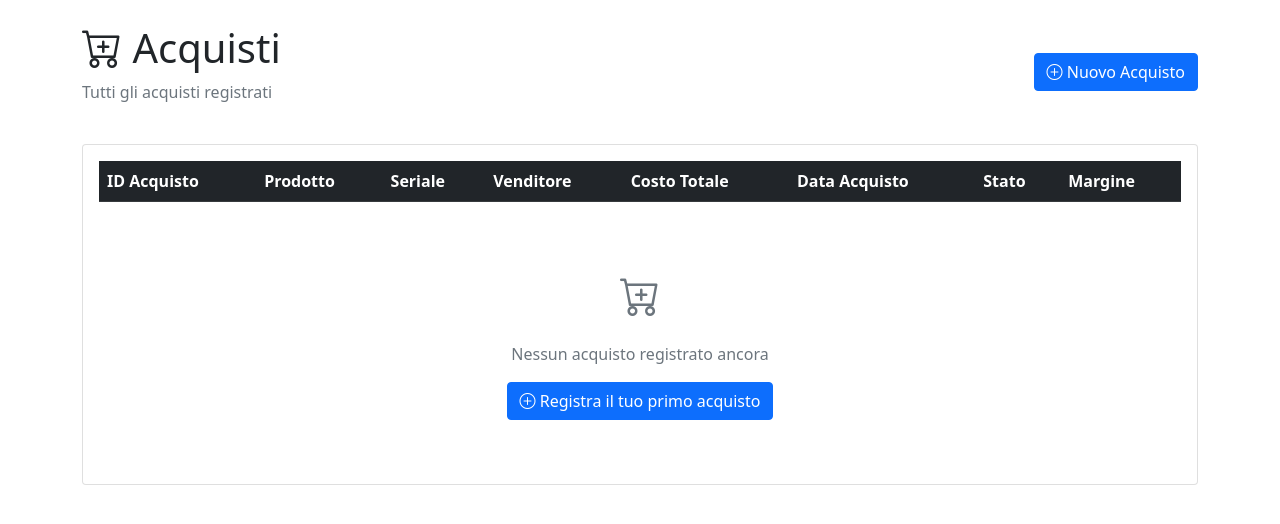
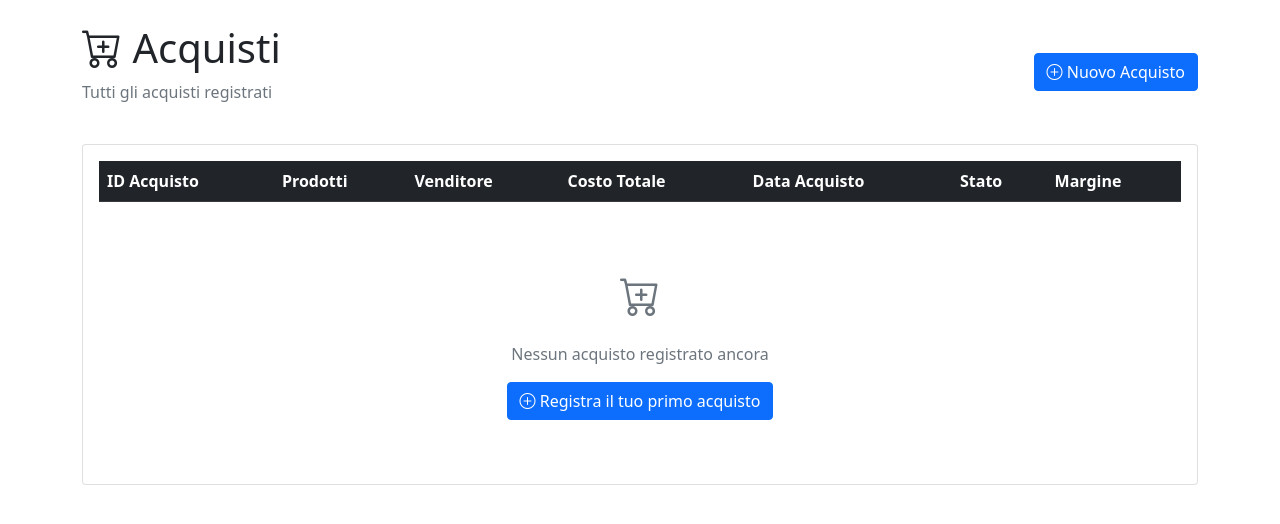
Before and after one commit to matteoarelli/gestionale-materiali, a FastAPI app: page /acquisti in a window 1280 px wide. Shown: the part 56-580 px from the top of the page. Run offline with FastAPI, Linux system fonts and the light colour scheme; lists and menus that the app fills with data are empty; some libraries are stand-ins or nearby versions.

Commit message:
Fix: Template acquisti aggiornato per multiprodotti

```diff
--- a/app/main.py
+++ b/app/main.py
@@ -95,19 +95,20 @@ async def nuovo_acquisto_form(request: Request):
     })
 
 @app.post("/acquisti/nuovo")
-async def crea_acquisto(
-    request: Request,
-    id_acquisto_univoco: str = Form(...),
-    dove_acquistato: str = Form(...),
-    venditore: str = Form(...),
-    costo_acquisto: float = Form(...),
-    costi_accessori: float = Form(0.0),
-    data_pagamento: Optional[str] = Form(None),
-    data_consegna: Optional[str] = Form(None),
-    note: Optional[str] = Form(None),
-    db: Session = Depends(get_db)
-):
+async def crea_acquisto(request: Request, db: Session = Depends(get_db)):
     """Crea nuovo acquisto con multiprodotti"""
+
+    form_data = await request.form()
+
+    # Dati generali acquisto
+    id_acquisto_univoco = form_data.get("id_acquisto_univoco", "").strip()
+    dove_acquistato = form_data.get("dove_acquistato", "").strip()
+    venditore = form_data.get("venditore", "").strip()
+    costo_acquisto = float(form_data.get("costo_acquisto", 0))
+    costi_accessori = float(form_data.get("costi_accessori", 0))
+    data_pagamento = form_data.get("data_pagamento", "").strip()
+    data_consegna = form_data.get("data_consegna", "").strip()
+    note = form_data.get("note", "").strip()
 
     # Verifica duplicati
     if db.query(Acquisto).filter(Acquisto.id_acquisto_univoco == id_acquisto_univoco).first():
@@ -118,9 +119,16 @@ async def crea_acquisto(
     data_cons = None
 
     if data_pagamento:
-        data_pag = datetime.strptime(data_pagamento, "%Y-%m-%d").date()
+        try:
+            data_pag = datetime.strptime(data_pagamento, "%Y-%m-%d").date()
+        except:
+            pass
+
     if data_consegna:
-        data_cons = datetime.strptime(data_consegna, "%Y-%m-%d").date()
+        try:
+            data_cons = datetime.strptime(data_consegna, "%Y-%m-%d").date()
+        except:
+            pass
 
     # Crea l'acquisto
     nuovo_acquisto = Acquisto(
@@ -131,19 +139,16 @@ async def crea_acquisto(
         costi_accessori=costi_accessori,
         data_pagamento=data_pag,
         data_consegna=data_cons,
-        note=note
+        note=note if note else None
     )
 
     db.add(nuovo_acquisto)
     db.flush()  # Per ottenere l'ID
 
-    # Gestisci i prodotti dal form
-    form_data = await request.form()
-
     # Estrai i dati dei prodotti
     prodotti_data = {}
     for key, value in form_data.items():
-        if key.startswith('prodotti['):
+        if key.startswith('prodotti[') and value.strip():
             # Es: prodotti[0][seriale] -> index=0, field=seriale
             import re
             match = re.match(r'prodotti\[(\d+)\]\[(\w+)\]', key)
@@ -153,7 +158,7 @@ async def crea_acquisto(
 
                 if index not in prodotti_data:
                     prodotti_data[index] = {}
-                prodotti_data[index][field] = value
+                prodotti_data[index][field] = value.strip()
 
     # Crea i prodotti
     for index, prodotto_info in prodotti_data.items():
--- a/app/templates/acquisti.html
+++ b/app/templates/acquisti.html
@@ -22,8 +22,7 @@
                 <thead class="table-dark">
                     <tr>
                         <th>ID Acquisto</th>
-                        <th>Prodotto</th>
-                        <th>Seriale</th>
+                        <th>Prodotti</th>
                         <th>Venditore</th>
                         <th>Costo Totale</th>
                         <th>Data Acquisto</th>
@@ -40,13 +39,24 @@
                             <small class="text-muted">{{ acquisto.dove_acquistato }}</small>
                         </td>
                         <td>
-                            <div style="max-width: 200px;">
-                                {{ acquisto.prodotto_descrizione[:50] }}
-                                {% if acquisto.prodotto_descrizione|length > 50 %}...{% endif %}
+                            <div>
+                                <span class="badge bg-info">{{ acquisto.numero_prodotti }} prodotti</span>
                             </div>
-                        </td>
-                        <td>
-                            <code>{{ acquisto.seriale }}</code>
+                            {% if acquisto.prodotti %}
+                                {% for prodotto in acquisto.prodotti[:3] %}
+                                <div class="mt-1">
+                                    <small><code>{{ prodotto.seriale }}</code></small>
+                                    <br>
+                                    <small class="text-muted">
+                                        {{ prodotto.prodotto_descrizione[:30] }}
+                                        {% if prodotto.prodotto_descrizione|length > 30 %}...{% endif %}
+                                    </small>
+                                </div>
+                                {% endfor %}
+                                {% if acquisto.numero_prodotti > 3 %}
+                                    <small class="text-muted">...e altri {{ acquisto.numero_prodotti - 3 }} prodotti</small>
+                                {% endif %}
+                            {% endif %}
                         </td>
                         <td>{{ acquisto.venditore }}</td>
                         <td>
@@ -68,19 +78,27 @@
                             {% endif %}
                         </td>
                         <td>
-                            {% if acquisto.venduto %}
+                            {% if acquisto.completamente_venduto %}
                                 <span class="badge bg-success">
-                                    <i class="bi bi-check-circle"></i> Venduto
+                                    <i class="bi bi-check-circle"></i> Tutto Venduto
                                 </span>
+                            {% elif acquisto.prodotti_venduti > 0 %}
+                                <span class="badge bg-warning">
+                                    <i class="bi bi-clock"></i> Parziale
+                                </span>
+                                <br>
+                                <small class="text-muted">
+                                    {{ acquisto.prodotti_venduti }}/{{ acquisto.numero_prodotti }} venduti
+                                </small>
                             {% else %}
-                                <span class="badge bg-warning">
+                                <span class="badge bg-secondary">
                                     <i class="bi bi-box-seam"></i> In Stock
                                 </span>
                             {% endif %}
                         </td>
                         <td>
-                            {% if acquisto.venduto %}
-                                {% set margine = acquisto.margine %}
+                            {% if acquisto.prodotti_venduti > 0 %}
+                                {% set margine = acquisto.margine_totale %}
                                 <strong class="{% if margine >= 0 %}text-success{% else %}text-danger{% endif %}">
                                     € {{ "%.2f"|format(margine) }}
                                 </strong>
@@ -124,16 +142,16 @@
     <div class="col-md-3">
         <div class="card text-center">
             <div class="card-body">
-                <h6 class="text-muted">Venduti</h6>
-                <h4 class="text-success">{{ acquisti|selectattr("venduto")|list|length }}</h4>
+                <h6 class="text-muted">Totale Prodotti</h6>
+                <h4 class="text-info">{{ acquisti|sum(attribute="numero_prodotti") }}</h4>
             </div>
         </div>
     </div>
     <div class="col-md-3">
         <div class="card text-center">
             <div class="card-body">
-                <h6 class="text-muted">In Stock</h6>
-                <h4 class="text-warning">{{ acquisti|rejectattr("venduto")|list|length }}</h4>
+                <h6 class="text-muted">Prodotti Venduti</h6>
+                <h4 class="text-success">{{ acquisti|sum(attribute="prodotti_venduti") }}</h4>
             </div>
         </div>
     </div>
```
